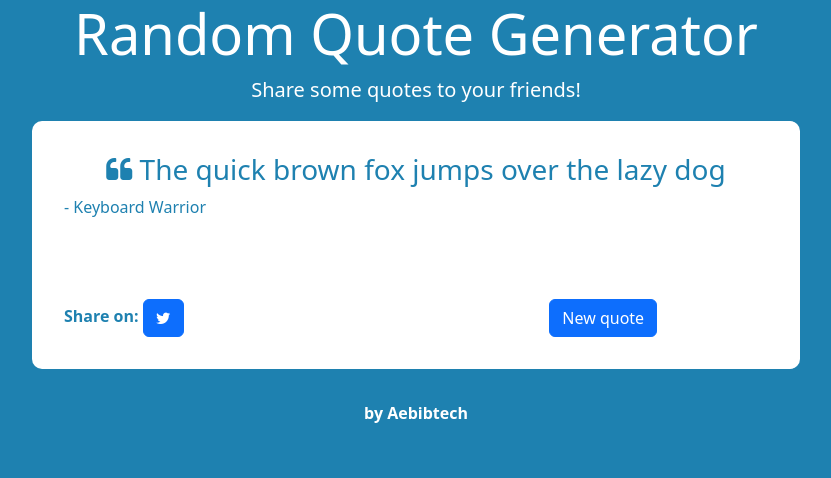
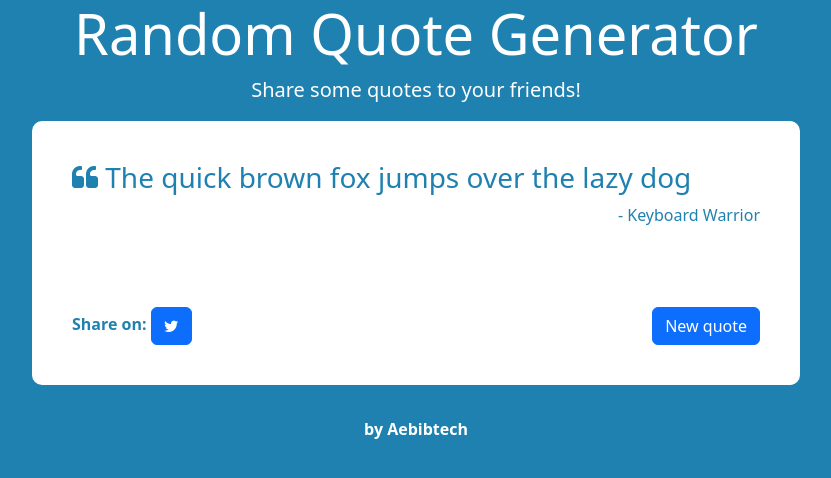
Before and after one commit to aebibtech/fcc-rqg, a React (Vite) app: page / in a window 1280 px wide. Shown: the top 478 px of the page, without its empty margins (224-1055 px from the left). Built offline with nearby package versions, Linux system fonts and the light colour scheme; no server answers.

Commit message:
Use flexbox for better alignment of elements

```diff
--- a/src/QuoteBox.jsx
+++ b/src/QuoteBox.jsx
@@ -14,14 +14,16 @@ fetch('https://gist.githubusercontent.com/camperbot/5a022b72e96c4c9585c32bf6a75f
     console.log(err)
 })
 
+function getRandomQuote() {
+    return quotesData ? quotesData[Math.floor(Math.random() * quotesData.length)] : {quote: "The quick brown fox jumps over the lazy dog", author: "Keyboard Warrior"}
+}
 
 function QuoteBox() {
+    /*  For some reason, useState( () => getRandomQuote() ) does not work
+        Also, getRandomQuote() does not get a random quote on first load.
+        Though, it works when I press the 'New quote' button that sets the state.
+    */
     const [qt, setQuote] = useState(getRandomQuote())
-
-
-    function getRandomQuote() {
-        return quotesData ? quotesData[Math.floor(Math.random() * quotesData.length)] : {quote: "The quick brown fox jumps over the lazy dog", author: "Keyboard Warrior"}
-    }
 
     function newQuote() {
         setQuote(() => getRandomQuote())
@@ -29,19 +31,17 @@ function QuoteBox() {
 
     return (
         <div className="container-fluid" id="quote-box">
-            <div className="row">
-                <div className="col col-xs-4"><h3 className="text-center"><i className='fa fa-quote-left'></i> <span id="text">{qt.quote}</span></h3></div>
+            <div className="d-flex justify-content-start">
+                <div className="col col-xs-4"><h3><i className='fa fa-quote-left'></i> <span id="text">{qt.quote}</span></h3></div>
             </div>
-            <div className="row" id="author">
-                <div className="col">
-                    <p className="text-right">- {qt.author}</p>
-                </div>
+            <div className="d-flex justify-content-end" id="author">
+                <p>- {qt.author}</p>
             </div>
-            <div className="row" id="buttons">
-                <div className="col col-md-8">
+            <div className="d-flex justify-content-between" id="buttons">
+                <div>
                     <strong>Share on:</strong> <a className='btn btn-primary' id="tweet-quote" href={'https://twitter.com/intent/tweet?hashtags=quotes&related=freecodecamp&text='.concat(qt.quote).concat(' ').concat(qt.author)} target="_blank" rel="noopener noreferrer"><i className='fa fa-twitter'></i></a>
                 </div>
-                <div className="col col-sm-4">
+                <div>
                     <button className='btn btn-primary' id="new-quote" onClick={newQuote}>New quote</button>
                 </div>
             </div>
--- a/styles.css
+++ b/styles.css
@@ -14,7 +14,7 @@ div#root {
 }
 
 div#quote-box {
-    padding: 2em;
+    padding: 2.5em;
 }
 
 #buttons {
```
